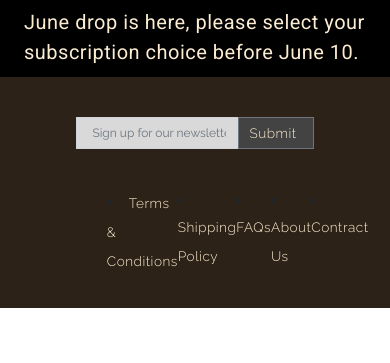
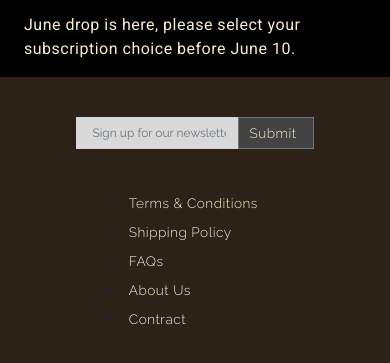
Before and after one commit to kaider/ChaseWick, a plain HTML site: page index.html in a window 390 px wide. Shown: the part 497-860 px from the top of the page. Drawn offline with nearby package versions, Linux system fonts and the light colour scheme.

Commit message:
fixed footer

```diff
--- a/css/style.css
+++ b/css/style.css
@@ -126,6 +126,16 @@ footer .input-group input {
     padding-top: 121px;
 }
 
+.footerNav {
+    display: flex;
+    justify-content: space-between;
+    margin-left: auto;
+    margin-right: auto;
+    margin-top: 1rem;
+    flex: 0 0 auto;
+    width: 60%;
+}
+
 @media (min-width: 576px) {
     .navSearchBar {
         width: 50%;
@@ -228,16 +238,6 @@ footer a {
     align-items: center;
 }
 
-.footerNav {
-    display: flex;
-    justify-content: space-between;
-    margin-left: auto;
-    margin-right: auto;
-    margin-top: 1rem;
-    flex: 0 0 auto;
-    width: 60%;
-}
-
 .carousel-caption {
     background-color: rgba(0, 0, 0, 0.45) !important;
     width: 100%;
--- a/css/var.css
+++ b/css/var.css
@@ -78,3 +78,12 @@
     font-weight: 400;
     letter-spacing: 0.5px;
 }
+
+@media (max-width: 786px) {
+    .promo p {
+        font-size: 1rem;
+    }
+    p span {
+        font-size: 1.25rem;
+    }
+}
```
